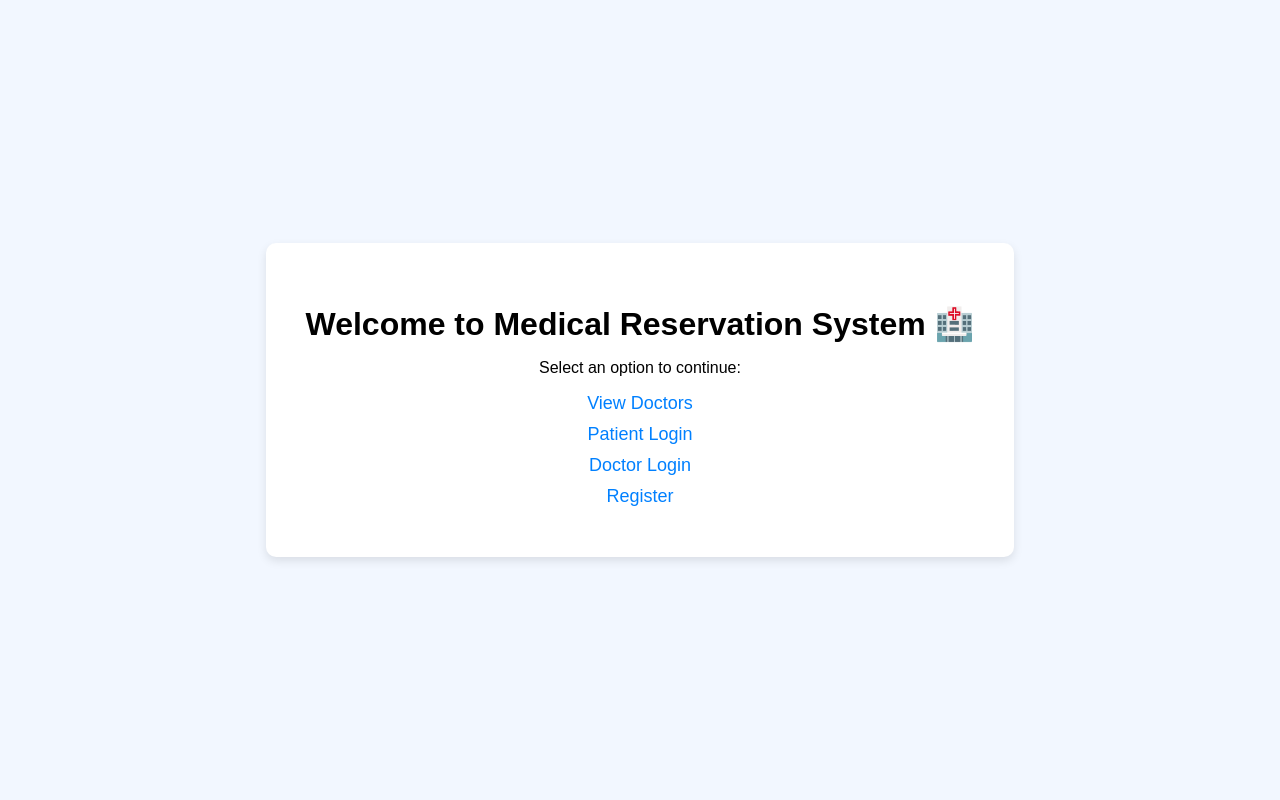
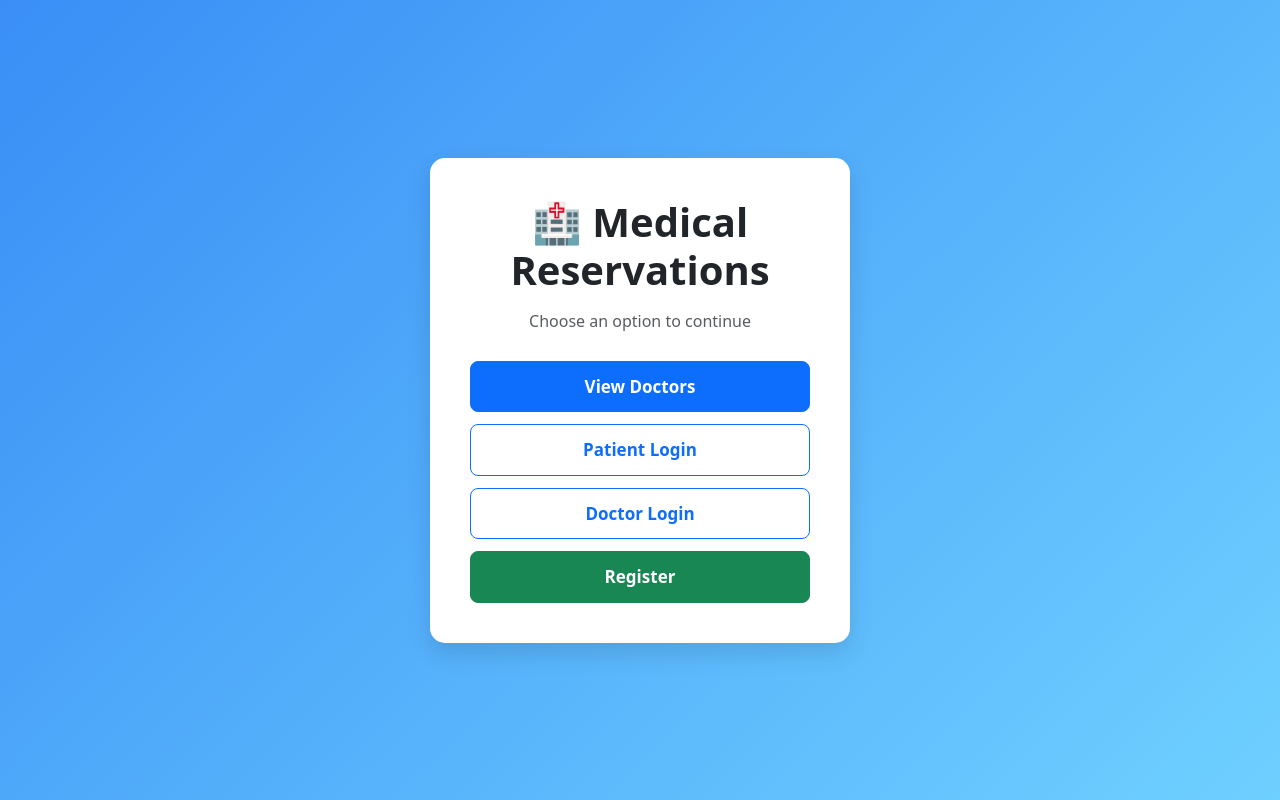
Before and after one commit to ramindesu/medical_reservation_center, a Django app: template Front/templates/home.html in a window 1280 px wide. Run offline with Django 5.2, Linux system fonts and the light colour scheme; the template is opened without the code that fills it, so the values that code supplies are empty.

Commit message:
FEAT(home page )

```diff
--- a/Front/templates/home.html
+++ b/Front/templates/home.html
@@ -3,52 +3,63 @@
 <head>
     <meta charset="UTF-8">
     <title>Medical Reservation System</title>
+
+    <!-- Bootstrap -->
+    <link href="https://cdn.jsdelivr.net/npm/bootstrap@5.3.3/dist/css/bootstrap.min.css" rel="stylesheet">
+
     <style>
         body {
-            font-family: Arial, sans-serif;
-            background: #f2f7ff;
-            margin: 0;
-            padding: 0;
+            background: linear-gradient(135deg, #3a8ef6, #6ed0ff);
+            min-height: 100vh;
             display: flex;
             justify-content: center;
             align-items: center;
-            height: 100vh;
         }
 
-        .container{
-            background:white;
+        .card {
+            border: none;
+            border-radius: 15px;
             padding: 40px;
-            border-radius: 10px;
-            text-align:center;
-            box-shadow:0 4px 10px rgba(0,0,0,0.1);
+            box-shadow: 0px 10px 25px rgba(0,0,0,0.12);
+            animation: fadeIn 0.4s ease-in-out;
         }
 
-        a{
-            display:block;
-            margin: 10px 0;
-            text-decoration:none;
-            font-size:18px;
-            color:#0080ff;
+        .card h1 {
+            font-weight: 700;
+            margin-bottom: 15px;
         }
 
-        a:hover{
-            text-decoration:underline;
-        }
-        h1{
-            margin-bottom:10px;
+        .btn-custom {
+            width: 100%;
+            margin-top: 12px;
+            padding: 12px;
+            border-radius: 8px;
+            font-size: 17px;
+            font-weight: 600;
         }
 
+        .btn-custom:hover {
+            transform: translateY(-2px);
+        }
+
+        @keyframes fadeIn {
+            from { opacity: 0; transform: translateY(15px); }
+            to { opacity: 1; transform: translateY(0); }
+        }
     </style>
+
 </head>
 <body>
     <div class="container">
-        <h1>Welcome to Medical Reservation System 🏥</h1>
-        <p>Select an option to continue:</p>
+        <div class="card text-center mx-auto" style="max-width: 420px;">
+            <h1>🏥 Medical Reservations</h1>
+            <p class="text-muted">Choose an option to continue</p>
 
-        <a href="#">View Doctors</a>
-        <a href="#">Patient Login</a>
-        <a href="#">Doctor Login</a>
-        <a href="#">Register</a>
+            <a href="#" class="btn btn-primary btn-custom">View Doctors</a>
+            <a href="#" class="btn btn-outline-primary btn-custom">Patient Login</a>
+            <a href="#" class="btn btn-outline-primary btn-custom">Doctor Login</a>
+            <a href="#" class="btn btn-success btn-custom">Register</a>
+        </div>
     </div>
 </body>
 </html>
--- a/Front/urls.py
+++ b/Front/urls.py
@@ -1,5 +1,7 @@
 from django.urls import path
+from .views import home
 
 urlpatterns = [
+    path('',home , name= 'home')
 
 ]
--- a/core/settings.py
+++ b/core/settings.py
@@ -43,8 +43,9 @@ INSTALLED_APPS = [
     'Medical_Archive',
     'Configs',
     'Wallet',
-    'Logs'
-]
+    'Logs',
+    'Front'
+    ]
 
 MIDDLEWARE = [
     'django.middleware.security.SecurityMiddleware',
```
Also changed, not shown: Logs/models.py (+15 -45 lines).
